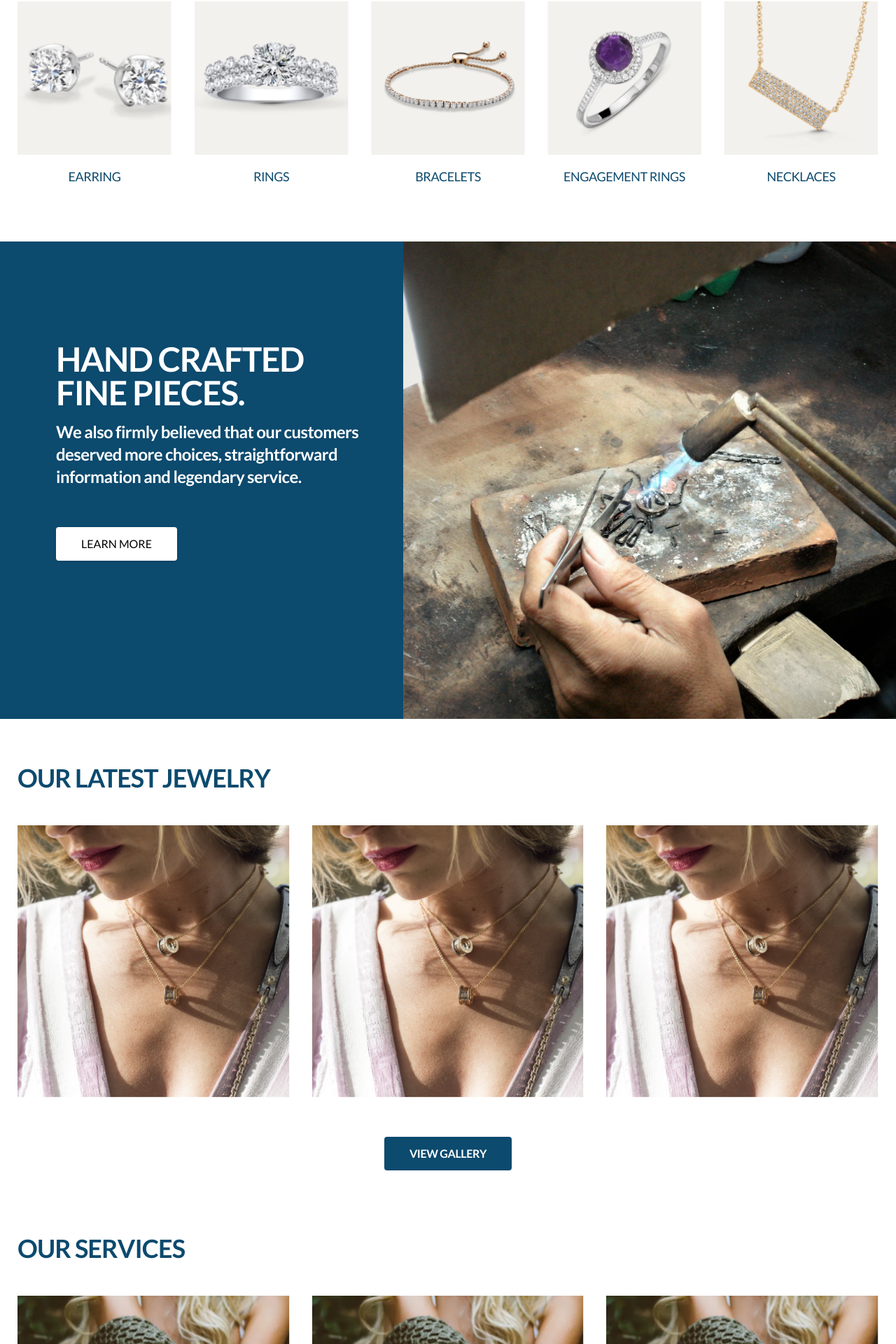
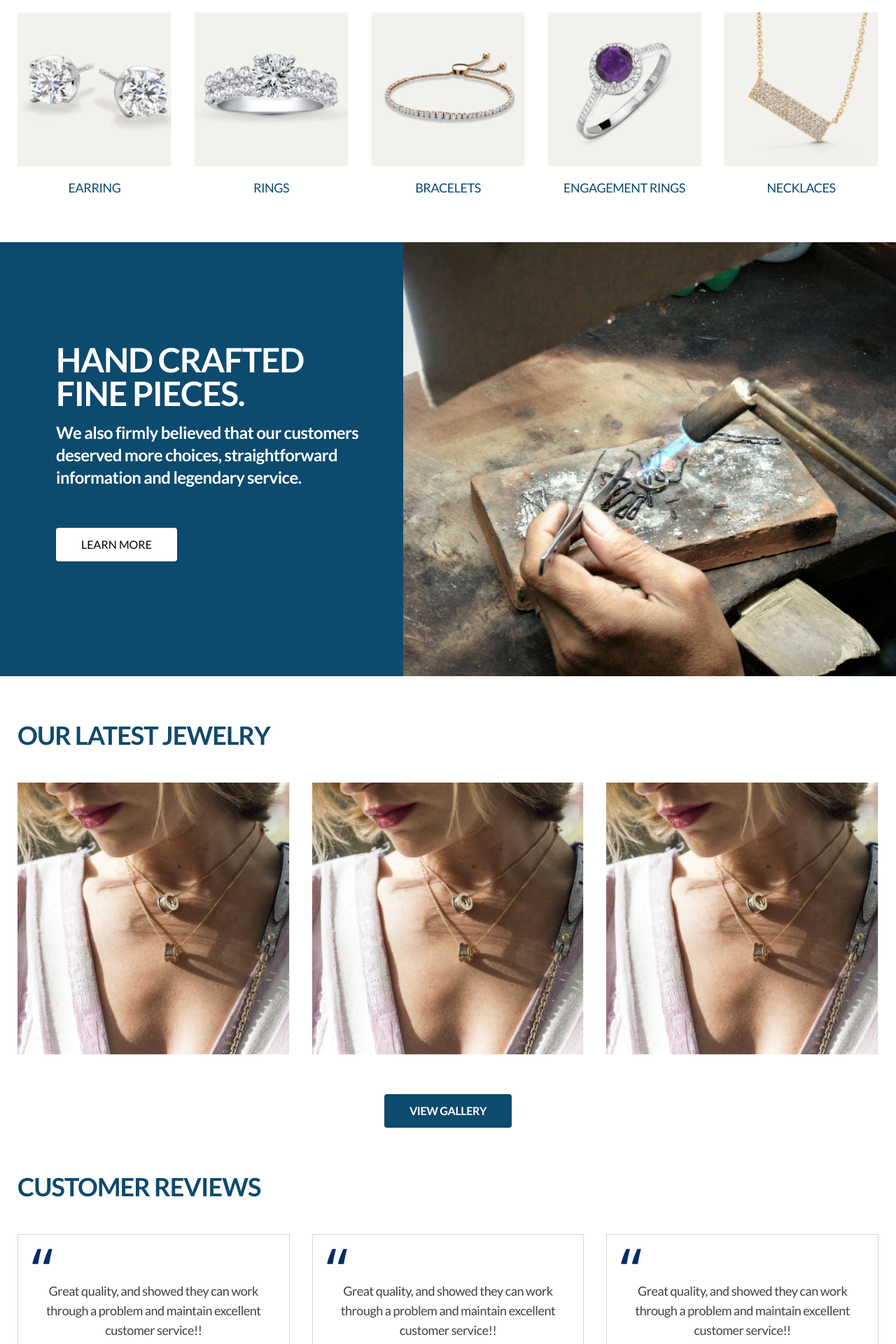
Before and after one commit to devAlexSilva/figma-to-code, a Next.js app: page /landing-03 in a window 1280 px wide. Shown: the part 835-2755 px from the top of the page at 70% size. Built offline with nearby package versions, Linux system fonts and the light colour scheme.

Commit message:
feat: added customer reviews section

```diff
--- a/src/app/landing-03/components/SectionCategoriesItens.tsx
+++ b/src/app/landing-03/components/CategoriesItens.tsx
@@ -7,7 +7,7 @@ type Props = {
   description: string
 }
 
-const Section01Itens = ({ prodImg, alt, description }: Props) => {
+const SectionCategoriesItens = ({ prodImg, alt, description }: Props) => {
   return (
     <li className='flex flex-col items-center'>
       <Image src={prodImg} alt={alt} />
@@ -16,4 +16,4 @@ const Section01Itens = ({ prodImg, alt, description }: Props) => {
   )
 }
 
-export default Section01Itens
+export default SectionCategoriesItens
--- /dev/null
+++ b/src/app/landing-03/components/CustomerReviewsItens.tsx
@@ -0,0 +1,23 @@
+import Image from "next/image"
+import quotesImage from '@/app/landing-03/assets/quotes.svg'
+
+type Props = {
+  comment: string,
+  author: string
+}
+
+const CustomerReviewsItens = ({ comment, author }: Props) => {
+  return (
+    <li className='flex flex-col items-center border border-zinc-300'>
+      <div className='relative p-5'>
+        <Image src={quotesImage} alt="quotes" />
+        <div className='mt-6 text-center text-lg font-normal font-["Open Sans"] tracking-tight'>
+          <h2 className='text-neutral-700 line-clamp-3'>{comment}</h2>
+          <p className='mt-8 text-black'>{author}</p>
+        </div>
+      </div>
+    </li>
+  )
+}
+
+export default CustomerReviewsItens
--- a/src/app/landing-03/components/SectionCategories.tsx
+++ b/src/app/landing-03/components/SectionCategories.tsx
@@ -3,11 +3,11 @@ import rings from '@/app/landing-03/assets/rings.png'
 import bracelets from '@/app/landing-03/assets/bracelets.png'
 import engagementRings from '@/app/landing-03/assets/engagement ring.png'
 import necklaces from '@/app/landing-03/assets/necklaces.png'
-import Section01Itens from './SectionCategoriesItens'
+import Section01Itens from './CategoriesItens'
 
-const Section01 = () => {
+const SectionCategories = () => {
   return (
-    <div className="h-96 max-w-[1230px] mx-auto my-12">
+    <div className="max-w-[1230px] mx-auto mt-16">
       <h1 className="w-[584px] h-10 mb-12 text-sky-900 text-4xl font-black uppercase tracking-tight">Shop by Jewelry Type</h1>
       <ul className='flex gap-8'>
         <Section01Itens prodImg={earring} alt='brincos prateados' description='earring' />
@@ -20,4 +20,4 @@ const Section01 = () => {
   )
 }
 
-export default Section01
+export default SectionCategories
--- /dev/null
+++ b/src/app/landing-03/components/SectionCustomerReviews.tsx
@@ -0,0 +1,21 @@
+import CustomerReviewsItens from "./CustomerReviewsItens"
+
+const data = {
+  comment: 'Great quality, and showed they can work through a problem and maintain excellent customer service!!',
+  author: 'Susana Santos'
+}
+
+const SectionCustomerReviews = () => {
+  return (
+    <div className="max-w-[1230px] mx-auto mt-16">
+      <h1 className="w-[584px] mb-12 text-sky-900 text-4xl font-black uppercase tracking-tight">Customer reviews</h1>
+      <ul className='flex gap-8'>
+        <CustomerReviewsItens comment={data.comment} author={data.author} />
+        <CustomerReviewsItens comment={data.comment} author={data.author} />
+        <CustomerReviewsItens comment={data.comment} author={data.author} />
+      </ul>
+    </div>
+  )
+}
+
+export default SectionCustomerReviews
--- a/src/app/landing-03/components/SectionGallery.tsx
+++ b/src/app/landing-03/components/SectionGallery.tsx
@@ -1,9 +1,9 @@
 import gallery01 from '@/app/landing-03/assets/gallery01.png'
 import Image from "next/image"
 
-const Section03 = () => {
+const SectionGallery = () => {
   return (
-    <div className="h-96 max-w-[1230px] mx-auto my-16">
+    <div className="max-w-[1230px] mx-auto mt-16">
       <h1 className="w-[584px] h-10 mb-12 text-sky-900 text-4xl font-black uppercase tracking-tight">our latest jewelry</h1>
       <div className='flex flex-col items-center'>
         <ul className='flex gap-8'>
@@ -23,4 +23,4 @@ const Section03 = () => {
   )
 }
 
-export default Section03
+export default SectionGallery
--- a/src/app/landing-03/components/SectionInfo.tsx
+++ b/src/app/landing-03/components/SectionInfo.tsx
@@ -1,10 +1,10 @@
 import section02 from '@/app/landing-03/assets/section02.png'
 import Image from "next/image"
 
-const Section02 = () => {
+const SectionInfo = () => {
   return (
-    <div className="h-[682px] w-full flex">
-      <div className="bg-sky-900 w-[45%] h-full">
+    <div className="w-full h-[620px] flex mt-16">
+      <div className="bg-sky-900 w-[45%]">
         <div className='my-36 flex flex-col items-start gap-4 ml-20'>
           <h2 className="w-[417px] text-white text-5xl font-black uppercase tracking-tight">Hand Crafted  fine pieces.</h2>
           <p className='w-[517px] text-white text-2xl font-bold tracking-tight'> We also firmly believed that our customers deserved more choices, straightforward information and legendary service.
@@ -12,11 +12,11 @@ const Section02 = () => {
           <button className="px-9 py-3 mt-10 bg-white rounded shadow">LEARN MORE</button>
         </div>
       </div>
-      <div className="w-[55%] h-full">
+      <div className="w-[55%]">
         <Image className='w-full h-full' src={section02} alt="section image" />
       </div>
     </div>
   )
 }
 
-export default Section02
+export default SectionInfo
--- a/src/app/landing-03/components/SectionOurServices.tsx
+++ b/src/app/landing-03/components/SectionOurServices.tsx
@@ -4,7 +4,7 @@ import Image from 'next/image'
 
 const SectionOurServices = () => {
   return (
-    <div className="h-96 max-w-[1230px] mx-auto my-72">
+    <div className="h-96 max-w-[1230px] mx-auto my-16">
       <h1 className="w-[584px] h-10 mb-12 text-sky-900 text-4xl font-black uppercase tracking-tight">Our Services</h1>
       <div className='flex flex-col items-center'>
         <ul className='flex gap-8'>
--- a/src/app/landing-03/page.tsx
+++ b/src/app/landing-03/page.tsx
@@ -6,6 +6,7 @@ import SectionCategories from "./components/SectionCategories"
 import SectionInfo from "./components/SectionInfo"
 import SectionGallery from "./components/SectionGallery"
 import SectionOurServices from "./components/SectionOurServices"
+import SectionCustomerReviews from "./components/SectionCustomerReviews"
 
 const lato = Lato({
   subsets: ['latin'],
@@ -19,12 +20,13 @@ export const metadata: Metadata = {
 
 const Landing03 = () => {
   return (
-    <div className={`${lato.className} max-w-[1440px]`}>
+    <div className={`${lato.className} max-w-[1440px] mx-auto`}>
       <Navbar />
       <Hero />
       <SectionCategories />
       <SectionInfo />
       <SectionGallery />
+      <SectionCustomerReviews />
       <SectionOurServices />
     </div>
   )
```
Also changed, not shown: src/app/landing-03/assets/quotes.svg (added).
